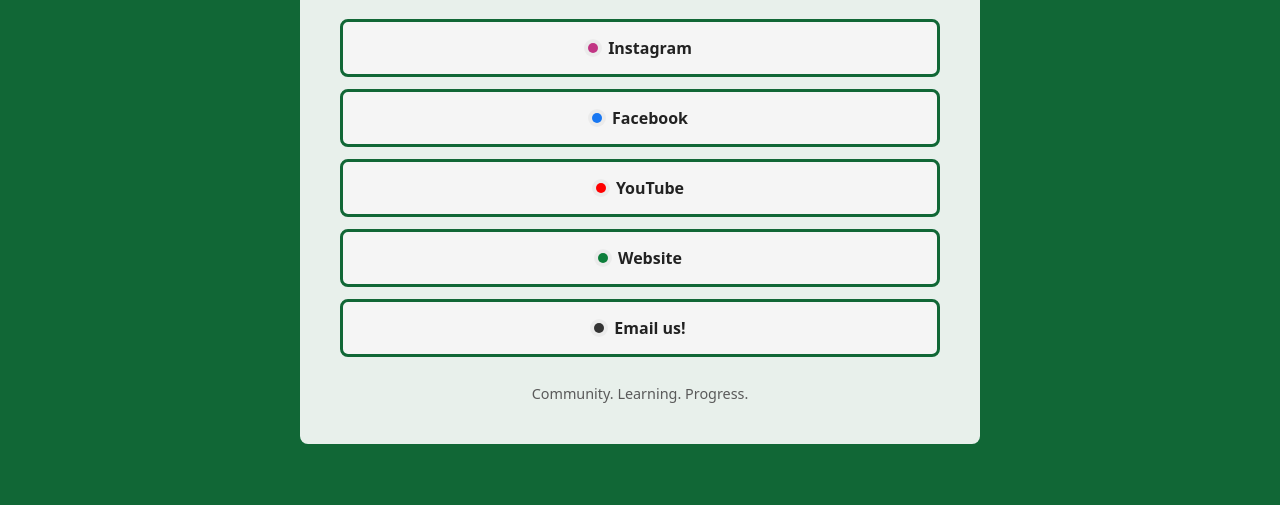
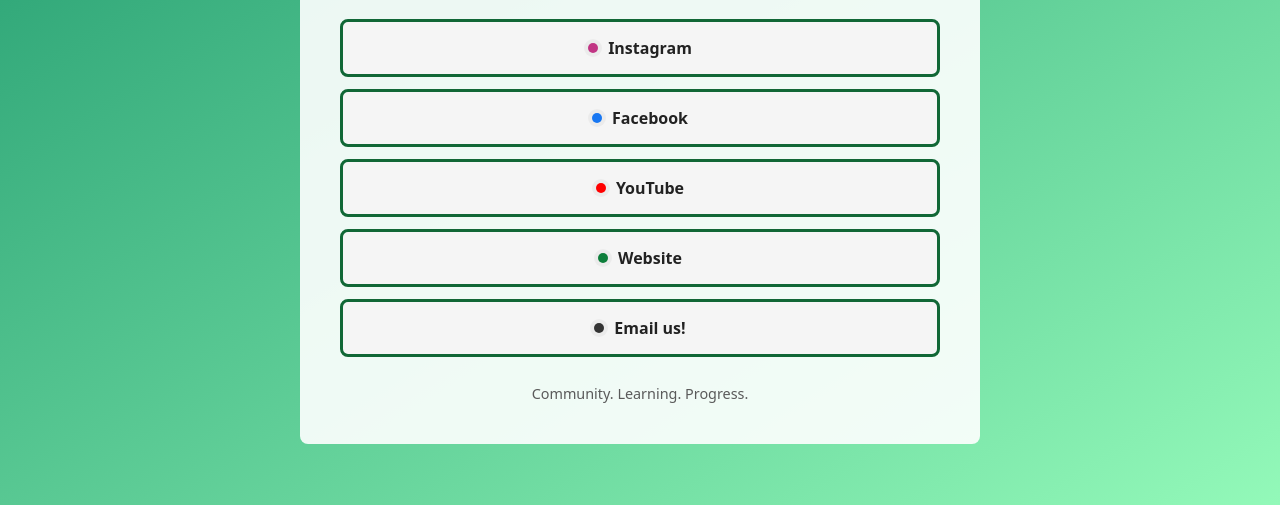
Before and after one commit to MrQwest/sherwood-qr, a plain HTML site: page index.html in a window 1280 px wide. Shown: the part 295-800 px from the top of the page. Drawn offline with Linux system fonts and the light colour scheme.

Commit message:
style tweaks

```diff
--- a/index.html
+++ b/index.html
@@ -19,7 +19,11 @@
     html, body { height: 100%; }
     body {
       margin: 0;
-      background: var(--bg);
+      background: #1D976C;  /* fallback for old browsers */
+background: -webkit-linear-gradient(to right, #93F9B9, #1D976C);  /* Chrome 10-25, Safari 5.1-6 */
+background: linear-gradient(to top left, #93F9B9, #1D976C); /* W3C, IE 10+/ Edge, Firefox 16+, Chrome 26+, Opera 12+, Safari 7+ */
+
+
       color: var(--fg);
       font: 16px/1.5 system-ui, -apple-system, Segoe UI, Roboto, Ubuntu, Cantarell, Noto Sans, "Helvetica Neue", Arial, "Apple Color Emoji", "Segoe UI Emoji";
       display: grid;
```
